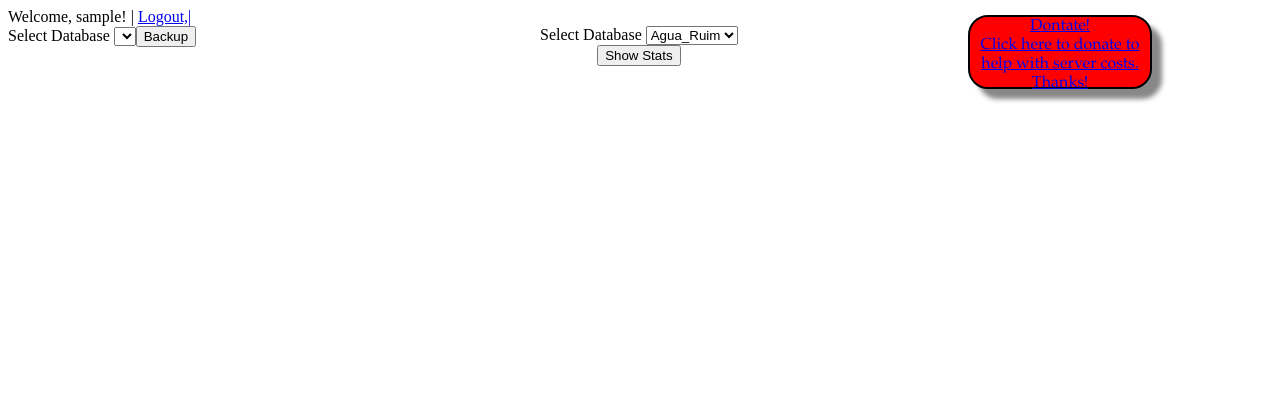
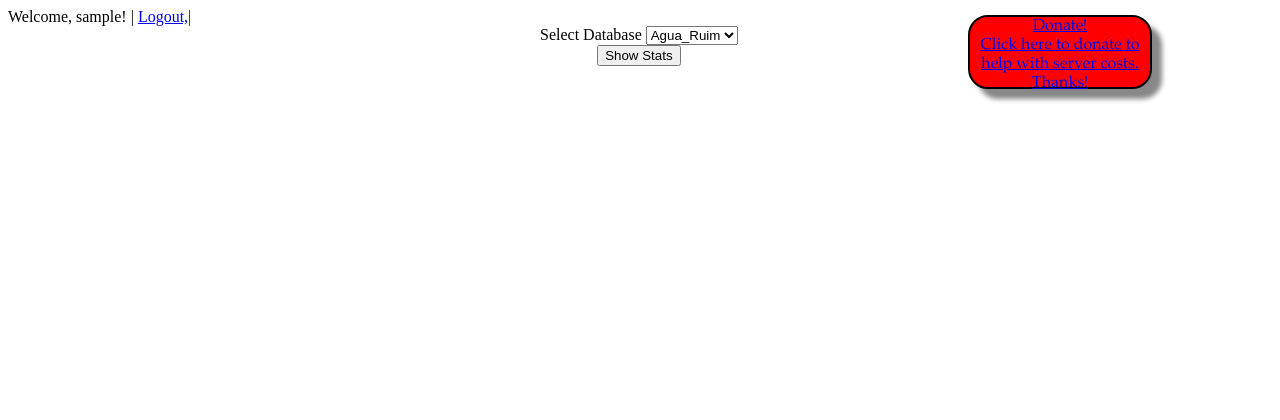
Before and after one commit to KillerZebra/TF2Stats, a PHP site: page /index.php in a window 1280 px wide. Shown: the top 420 px of the page. Run offline with PHP 8.4, Linux system fonts and the light colour scheme; the visitor is signed in with stand-in values (Sample User, id 1); data that the repository does not hold is empty.

Commit message:
more improvements

```diff
--- a/databases/urls/Agua_Ruim.txt
+++ b/databases/urls/Agua_Ruim.txt
@@ -1,2 +1 @@
 http://logs.tf/332992
-http://logs.tf/332948
--- a/index.php
+++ b/index.php
@@ -39,7 +39,7 @@ else if (isset($_SESSION['sess_username']))
 ?>
 
 <div id="donate-button">
-		<a href="https://www.nfoservers.com/donate.pl?force_recipient=1&recipient=chuckwagon96@gmail.com"><Span>Dontate!</Span><br> Click here to donate to help with server costs. Thanks!</a>
+		<a href="https://www.nfoservers.com/donate.pl?force_recipient=1&recipient=chuckwagon96@gmail.com"><Span>Donate!</Span><br> Click here to donate to help with server costs. Thanks!</a>
 </div>
 
 <div id="selectTable">
@@ -266,6 +266,7 @@ if (isset($_SESSION['sess_username']))
 	echo '</div>';
 }
 
+/*
 for($i=1; $i <= $linesInFile; $i++)
 {
 	$lines = file($file);
@@ -285,6 +286,7 @@ for($i=1; $i <= $linesInFile; $i++)
 	echo '<input type="submit" value="Backup">';
 	echo '</form>';
 	echo '</div>';
+	*/
 ?>
 
 
```
Also changed, not shown: img/asc.gif (deleted), img/desc.gif (deleted), php/handler.php (line endings or trailing spaces).
